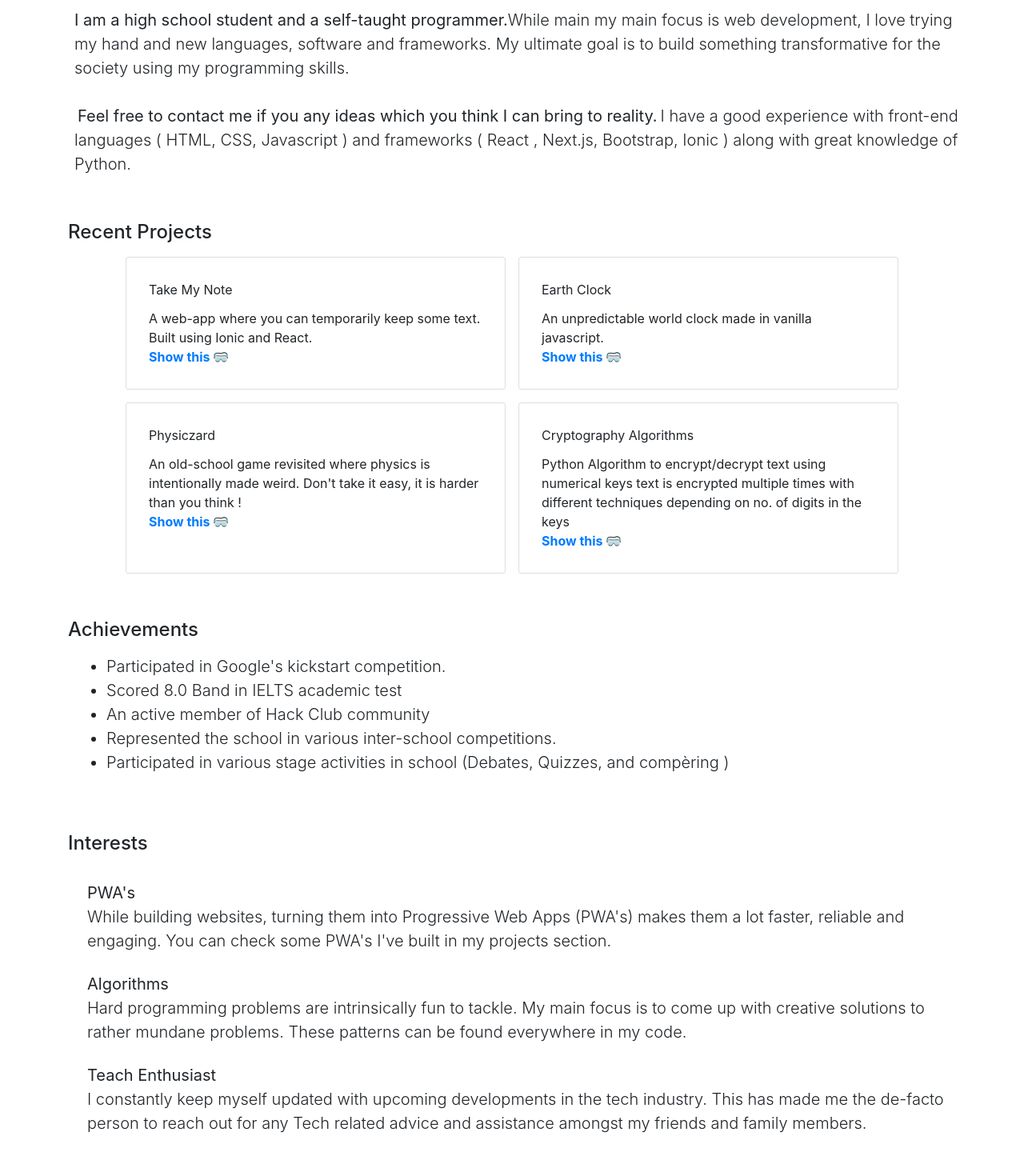
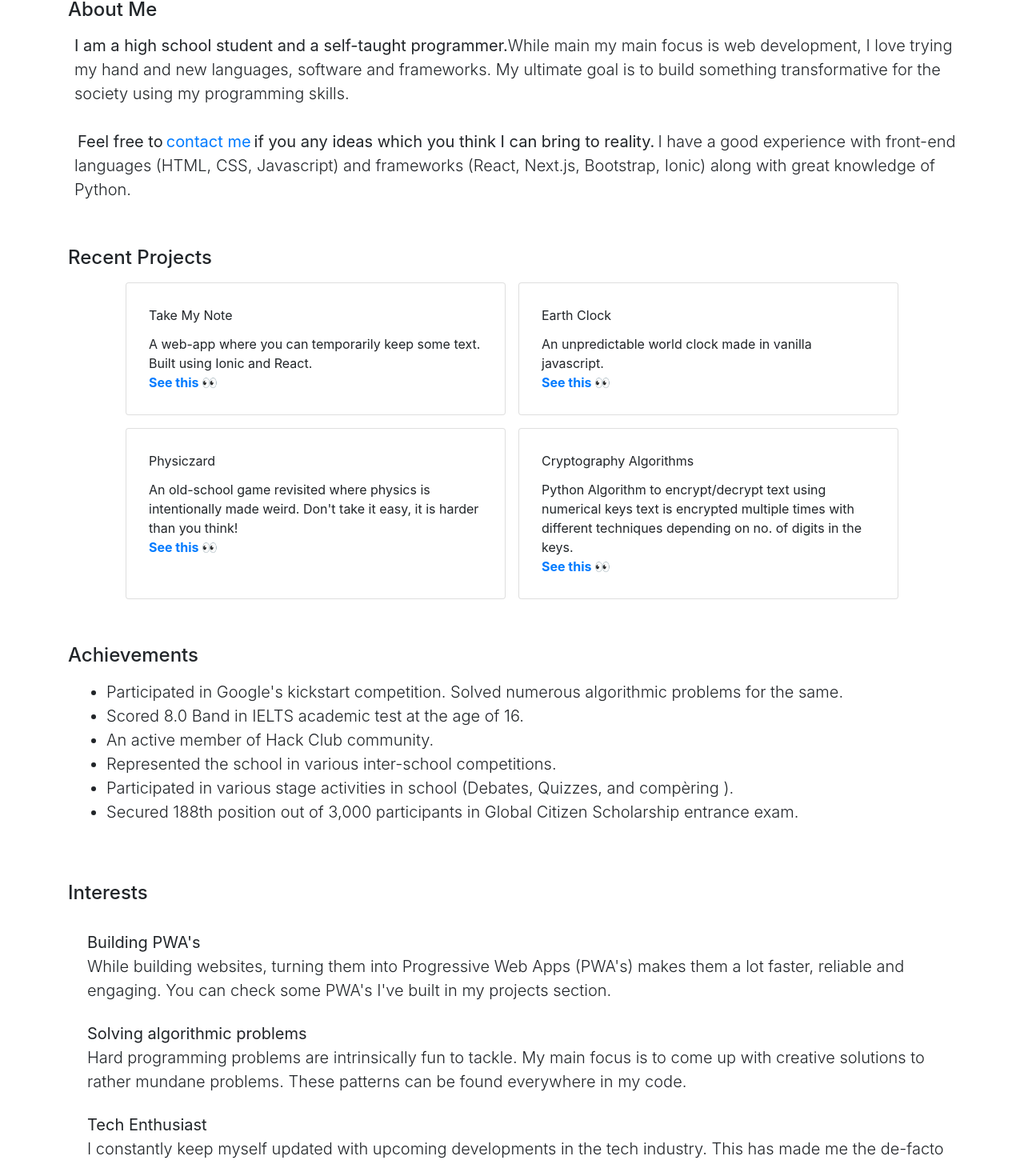
Before and after one commit to Gopalkataria/Gopalkataria, a Next.js app: page /about in a window 1280 px wide. Shown: the part 488-1943 px from the top of the page at 80% size. Built offline with nearby package versions, Linux system fonts and the light colour scheme.

Commit message:
main page version finalised

```diff
--- a/pages/about.tsx
+++ b/pages/about.tsx
@@ -1,6 +1,10 @@
-
-import { Section, Interest, ProjectCard, Project } from "./components/components";
-import { MainProjects } from "./components/projects"
+import {
+	Section,
+	Interest,
+	ProjectCard,
+	Project,
+} from "./components/components";
+import { MainProjects } from "./components/projects";
 import Head from "next/head";
 
 function About() {
@@ -8,7 +12,7 @@ function About() {
 		<div>
 			<Head>
 				<title>Gopal Kataria</title>
-				<link rel="icon" href="/favicon.ico" />
+				<link rel="icon" href="/G.svg" type="image/svg+xml" />
 
 				{/* Firebase  Scripts over here  */}
 				<script src="/__/firebase/7.15.5/firebase-app.js"></script>
@@ -17,10 +21,17 @@ function About() {
 
 				<script src="/__/firebase/init.js"></script>
 				<link rel="stylesheet" href="/bootstrap/css/bootstrap.css"></link>
+				<style>
+					{`
+					html {
+						scroll-behavior: smooth;
+					}
+					`}
+				</style>
 			</Head>
 			<div className="container ">
 				<div className="row d-flex justify-content-center m-4 bg-light">
-					<div className="col-sm-4 mx-auto px-auto ">
+					<div className="col-sm-4 mx-auto px-auto my-2 py-2 ">
 						<img
 							src="/avatar.jpg"
 							alt="One of the Gopal's best pictures"
@@ -30,6 +41,7 @@ function About() {
 					<div className="col-sm-8 text-center">
 						<h1 className="  display-4">Gopal Kataria</h1>
 						<h4 className="text-muted ">High school student</h4>
+						<h4 className="text-muted ">Born in 2004</h4>
 					</div>
 				</div>
 
@@ -43,12 +55,15 @@ function About() {
 					<br />
 					<br />
 					<strong className="px-1">
-						Feel free to contact me if you any ideas which you think I can bring
-						to reality.
+						Feel free to
+						<a href="#contact-me" className="text-primary px-1">
+							contact me
+						</a>
+						if you any ideas which you think I can bring to reality.
 					</strong>
-					I have a good experience with front-end languages ( HTML, CSS,
-					Javascript ) and frameworks ( React , Next.js, Bootstrap, Ionic ) along with
-					great knowledge of Python.
+					I have a good experience with front-end languages (HTML, CSS,
+					Javascript) and frameworks (React, Next.js, Bootstrap, Ionic) along
+					with great knowledge of Python.
 				</Section>
 
 				<div>
@@ -71,33 +86,40 @@ function About() {
 
 				<Section title="Achievements">
 					<ul>
-						<li>Participated in Google's kickstart competition.</li>
-						<li>Scored 8.0 Band in IELTS academic test</li>
-						<li>An active member of Hack Club community</li>
+						<li>
+							Participated in Google's kickstart competition. Solved numerous
+							algorithmic problems for the same.
+						</li>
+						<li>Scored 8.0 Band in IELTS academic test at the age of 16. </li>
+						<li>An active member of Hack Club community.</li>
 						<li>
 							Represented the school in various inter-school competitions.
 						</li>
 						<li>
 							Participated in various stage activities in school (Debates,
-							Quizzes, and compèring )
+							Quizzes, and compèring ).
+						</li>
+						<li>
+							Secured 188th position out of 3,000 participants in Global Citizen
+							Scholarship entrance exam.
 						</li>
 					</ul>
 				</Section>
 
 				<Section title="Interests ">
-					<Interest title=" PWA's ">
+					<Interest title="Building PWA's ">
 						While building websites, turning them into Progressive Web Apps
 						(PWA's) makes them a lot faster, reliable and engaging. You can
 						check some PWA's I've built in my projects section.
 					</Interest>
 
-					<Interest title=" Algorithms ">
+					<Interest title=" Solving algorithmic problems ">
 						Hard programming problems are intrinsically fun to tackle. My main
 						focus is to come up with creative solutions to rather mundane
 						problems. These patterns can be found everywhere in my code.
 					</Interest>
 
-					<Interest title=" Teach Enthusiast ">
+					<Interest title=" Tech Enthusiast ">
 						I constantly keep myself updated with upcoming developments in the
 						tech industry. This has made me the de-facto person to reach out for
 						any Tech related advice and assistance amongst my friends and family
@@ -106,22 +128,21 @@ function About() {
 				</Section>
 
 				<Section title="Contact me ">
-					<ul className="list-group ">
-						Either personal message me on my social media accounts or send an Email. I will surely get back to you within 48 hours.
+					<ul className="list-group " id="contact-me">
+						Either personal message me on my social media accounts or send an
+						Email. I will surely get back to you within 48 hours.
 						<li className="list-group-item text-primary">
 							<a href="https://twitter.com/gopal_kataria_" target="_blank">
-								Twitter ( @gopal_kataria_ )
+								Twitter @gopal_kataria_
 							</a>
 						</li>
 						<li className="list-group-item text-primary">
 							<a href="https://www.instagram.com/iam_gopalk/" target="_blank">
-								Instagram ( @iam_gopalk )
+								Instagram @iam_gopalk
 							</a>
 						</li>
-						<li className="list-group-item text-primary "  >
-
-								Email: gopalkataria@yahoo.com
-
+						<li className="list-group-item text-primary ">
+							Email: gopalkataria@yahoo.com
 						</li>
 					</ul>
 				</Section>
@@ -155,5 +176,4 @@ function About() {
 	);
 }
 
-
 export default About;
--- a/pages/components/components.tsx
+++ b/pages/components/components.tsx
@@ -31,13 +31,13 @@ export interface Project {
 
 export function ProjectCard(props: Project) {
 	return (
-		<div className="card col-sm-6 col-md-6 col-lg-5 m-2 p-2 w-18">
+		<div className="card col-sm-8 col-md-5 col-lg-5 m-2 p-2 w-18">
 			<div className="card-body">
 				<div className="card-title">{props.title}</div>
 				<div className="card-text">{props.description}</div>
 
 				<a href={props.link} target="_blank" className=" card-link ">
-					<strong> Show this 🥽 </strong>
+					<strong> See this 👀  </strong>
 				</a>
 			</div>
 		</div>
--- a/pages/components/projects.ts
+++ b/pages/components/projects.ts
@@ -20,13 +20,13 @@ export const MainProjects : Project[] = [
     {
         pid: 2,
         title: " Physiczard ",
-        description: " An old-school game revisited where physics is intentionally made weird. Don't take it easy, it is harder than you think ! ",
+        description: " An old-school game revisited where physics is intentionally made weird. Don't take it easy, it is harder than you think! ",
         link: "https://gopalkataria.github.io/bouncy-game/",
     },
     {
         pid: 3,
         title: " Cryptography Algorithms ",
-        description: "Python Algorithm to encrypt/decrypt text using numerical keys text is encrypted multiple times with different techniques depending on no. of digits in the keys",
+        description: "Python Algorithm to encrypt/decrypt text using numerical keys text is encrypted multiple times with different techniques depending on no. of digits in the keys.",
         link: "https://github.com/Gopalkataria/Cryptography"
     }
 ];
```
